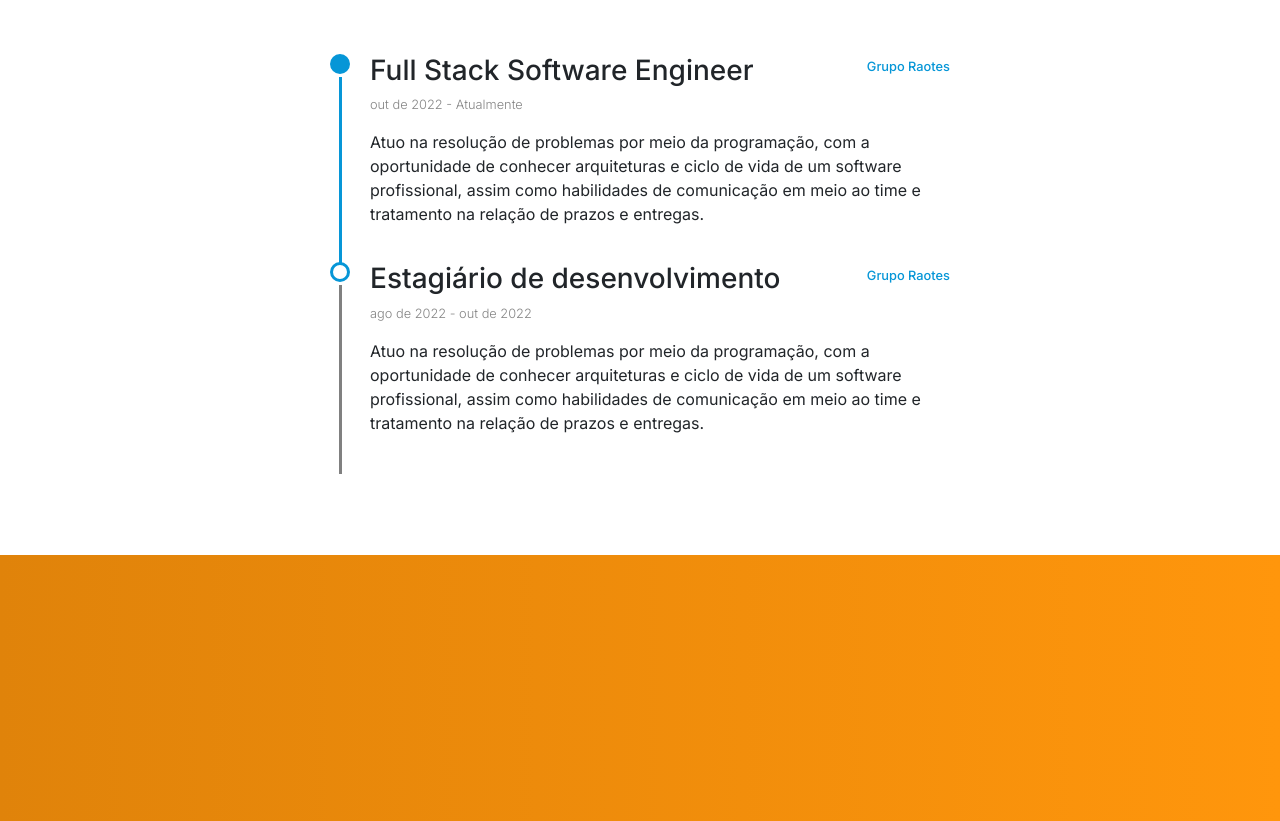
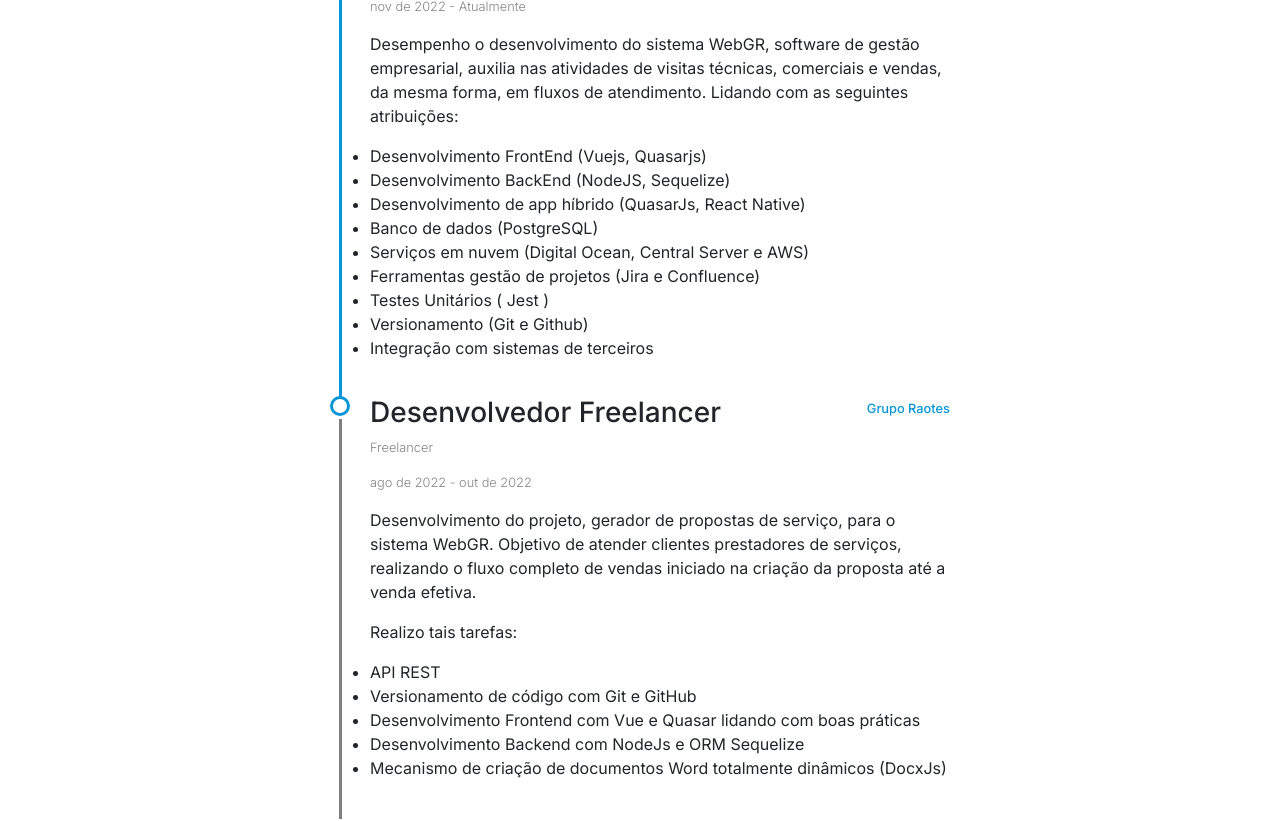
Before and after one commit to Igorcbraz/Portfolio, a React (Create React App) app: page / in a window 1280 px wide. Shown: the part 2360-3181 px from the top of the page. Built offline with nearby package versions, Linux system fonts and the light colour scheme.

Commit message:
feat: add desc to experience and update about me

```diff
--- a/src/App.jsx
+++ b/src/App.jsx
@@ -4,7 +4,6 @@ import { useEffect } from 'react'
 import { Navbar } from './Components/Navbar/Navbar'
 import { Frase } from './Components/Frase/Frase'
 import { Portfolio } from './Components/Portfolio/Portfolio'
-// import { ListQuestions } from './Components/ListQuestions/ListQuestions'
 import { Stepper } from './Components/Stepper/Stepper'
 
 import AboutMe from './Images/aboutMe.jpg'
@@ -18,7 +17,6 @@ function App() {
 
   return (
     <>
-      {/* <Chat/> */}
       <Navbar />
 
       <Frase
@@ -35,17 +33,16 @@ function App() {
         <div data-aos='slide-up'>
           <h2>
             <span>Sobre</span>
-            {' '}
             mim
           </h2>
           <p>
-            Como desenvolvedor de sistemas com 1 ano de experiência, sou especializado em Javascript e tenho habilidades em desenvolvimento Full Stack com ênfase em NodeJS, ReactJS e VueJS. Meu conhecimento também inclui bancos de dados relacionais e não-relacionais, bem como o controle de versionamento com Git.
+            Como desenvolvedor de sistemas com 2 anos de experiência, sou especializado em Javascript e tenho habilidades em desenvolvimento Full Stack com ênfase em NodeJS, ReactJS e VueJS. Meu conhecimento também inclui bancos de dados relacionais e não-relacionais, bem como o controle de versionamento com Git.
           </p>
           <p>
             Estou comprometido em desenvolver soluções de alta qualidade e disponibilidade, seguindo práticas e melhores padrões de arquitetura, e estou sempre buscando novas maneiras de aprimorar meu trabalho.
           </p>
           <p>
-            Sempre disposto a aprender novas tecnologias e metodologias, bem como a compartilhar meu conhecimento com colegas de equipe. Tenho experiência em trabalhar em equipe para acompanhar correções e melhorias contínuas, bem como em ferramentas de apoio à gestão de projetos e produtos, como o Github.
+            Disposto a aprender novas tecnologias e metodologias, bem como a compartilhar meu conhecimento com colegas de equipe. Tenho experiência em trabalhar em equipe para acompanhar correções e melhorias contínuas, além de ferramentas em apoio à gestão de projetos e produtos, como Github, Jira e Confluence.
           </p>
         </div>
       </section>
@@ -56,27 +53,48 @@ function App() {
           <div className='containerExp'>
             <Stepper status='completed'>
               <span className='headerStep'>
-                <h3>Full Stack Software Engineer</h3>
+                <h3>Full Stack Software Developer</h3>
                 <p className='company'>Grupo Raotes</p>
               </span>
               <span>
-                <p className='caption'>out de 2022 - Atualmente</p>
+                <p className='caption'>Tempo Integral</p>
+                <p className='caption'>nov de 2022 - Atualmente</p>
               </span>
               <p>
-                Atuo na resolução de problemas por meio da programação, com a oportunidade de conhecer arquiteturas e ciclo de vida de um software profissional, assim como habilidades de comunicação em meio ao time e tratamento na relação de prazos e entregas.
+                Desempenho o desenvolvimento do sistema WebGR, software de gestão empresarial, auxilia nas atividades de visitas técnicas, comerciais e vendas, da mesma forma, em fluxos de atendimento. Lidando com as seguintes atribuições:
               </p>
+              <ul>
+                <li>Desenvolvimento FrontEnd (Vuejs, Quasarjs)</li>
+                <li>Desenvolvimento BackEnd (NodeJS, Sequelize)</li>
+                <li>Desenvolvimento de app híbrido (QuasarJs, React Native)</li>
+                <li>Banco de dados (PostgreSQL)</li>
+                <li>Serviços em nuvem (Digital Ocean, Central Server e AWS)</li>
+                <li>Ferramentas gestão de projetos (Jira e Confluence)</li>
+                <li>Testes Unitários ( Jest )</li>
+                <li>Versionamento (Git e Github)</li>
+                <li>Integração com sistemas de terceiros</li>
+              </ul>
             </Stepper>
             <Stepper status='active'>
               <span className='headerStep'>
-                <h3>Estagiário de desenvolvimento</h3>
+                <h3>Desenvolvedor Freelancer</h3>
                 <p className='company'>Grupo Raotes</p>
               </span>
               <span>
+                <p className='caption'>Freelancer</p>
                 <p className='caption'>ago de 2022 - out de 2022</p>
               </span>
               <p>
-                Atuo na resolução de problemas por meio da programação, com a oportunidade de conhecer arquiteturas e ciclo de vida de um software profissional, assim como habilidades de comunicação em meio ao time e tratamento na relação de prazos e entregas.
+                Desenvolvimento do projeto, gerador de propostas de serviço, para o sistema WebGR. Objetivo de atender clientes prestadores de serviços, realizando o fluxo completo de vendas iniciado na criação da proposta até a venda efetiva.
               </p>
+              <p>Realizo tais tarefas:</p>
+              <ul>
+                <li>API REST</li>
+                <li>Versionamento de código com Git e GitHub</li>
+                <li>Desenvolvimento Frontend com Vue e Quasar lidando com boas práticas</li>
+                <li>Desenvolvimento Backend com NodeJs e ORM Sequelize</li>
+                <li>Mecanismo de criação de documentos Word totalmente dinâmicos (DocxJs)</li>
+              </ul>
             </Stepper>
             <Stepper />
           </div>
@@ -88,11 +106,6 @@ function App() {
         <Portfolio isSites />
       </section>
 
-      {/* <section id='tecnologias'>
-        <Frase frase='Principais' destaque='Tecnologias' />
-        <ListQuestions />
-      </section> */}
-
       <Frase frase='Vamos fazer um projeto' destaque='Juntos ?' isFinal />
     </>
   )
--- a/src/Components/Frase/Frase.jsx
+++ b/src/Components/Frase/Frase.jsx
@@ -14,9 +14,7 @@ export function Frase({
     <>
       { !invertColors ? (
         <section className='frase-imagens'>
-          <h1
-            data-aos='fade-down'
-          >
+          <h1 data-aos='fade-down'>
             { frase }
             {' '}
             <span>{ destaque }</span>
--- a/src/styles/index.css
+++ b/src/styles/index.css
@@ -60,6 +60,7 @@
 
 .containerExp {
   width: 50%;
+  margin: 30px 0;
 }
 
 .experience .caption {
@@ -78,6 +79,10 @@
   display: flex;
   justify-content: space-between;
   align-items: center;
+}
+
+.containerExp li {
+  list-style-type: disc;
 }
 
 /* Laptop */
```
